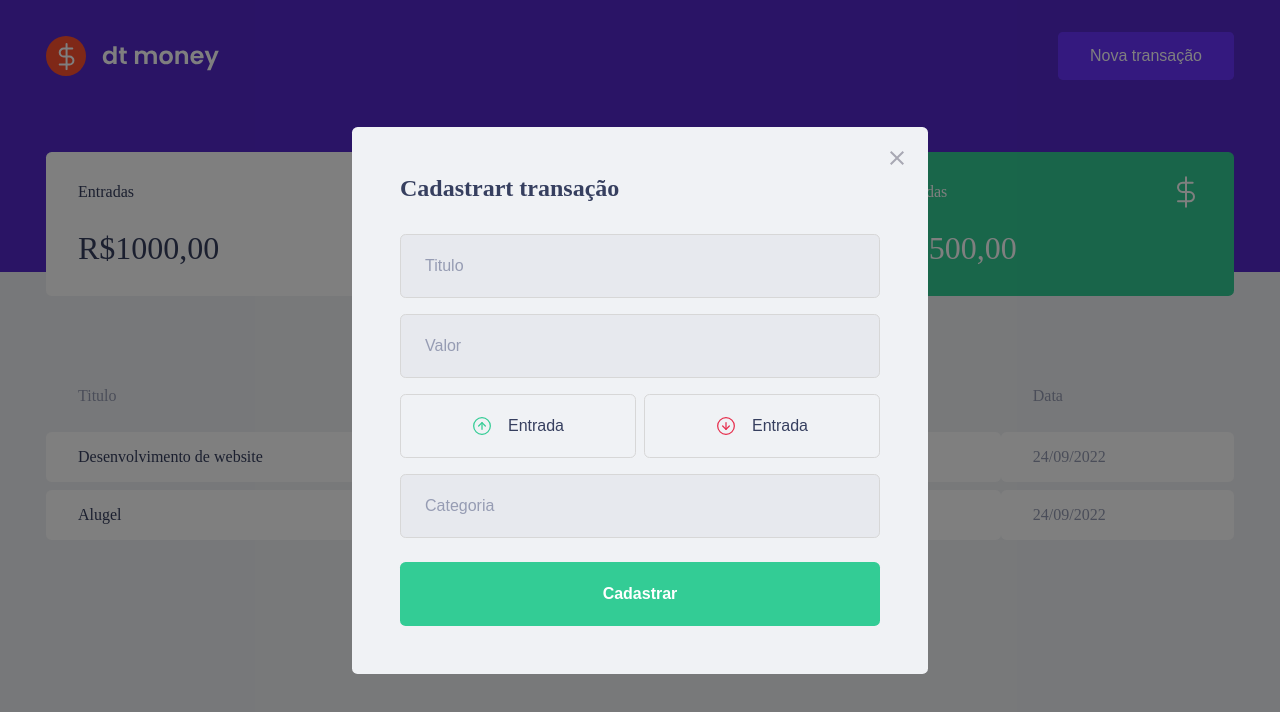
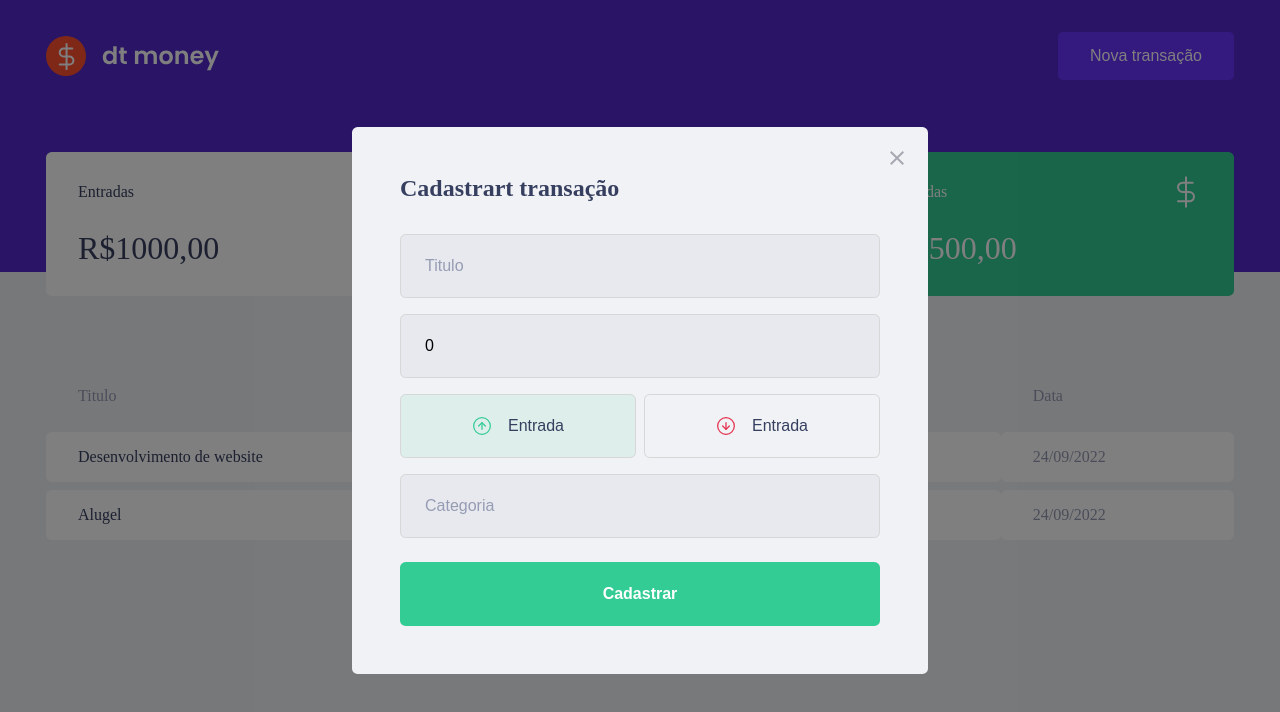
Before and after one commit to GabrielBento299/DtMoney-React, a React (Vite) app: page / in a window 1280 px wide. Both pictures are taken after a click on the button "Nova transação". Shown: the top 712 px of the page. Built offline with nearby package versions, Linux system fonts and the light colour scheme; no server answers; what miragejs would draw is missing.

Commit message:
criado formulario modal

```diff
--- a/src/components/newTransactionModal/index.tsx
+++ b/src/components/newTransactionModal/index.tsx
@@ -1,9 +1,10 @@
-import { Container, TransactionTypeContainer } from './styles';
+import { Container, TransactionTypeContainer, RadioBox } from './styles';
+
+import { FormEvent, useState } from 'react';
 
 import CloseImg from '../../assets/close.svg';
 import IncomeImg from '../../assets/income.svg';
 import OutComeImg from '../../assets/outcome.svg';
-
 
 import Modal from "react-modal";
 Modal.setAppElement("#root");
@@ -14,6 +15,17 @@
 }
 
 const NewTransactionModal = ({isOpen, onRequestClose, }: newTransactionModalProps) => {
+
+  const [type, setType] = useState('deposit');
+
+  const [title, setTitle] = useState('');
+  const [value, setValue] = useState(0);
+  const [category, setCategory] = useState('');
+
+  function handleCreateNewTransaction(e: FormEvent) {
+    e.preventDefault();
+  }
+
   return (
     <div>
       <Modal
@@ -30,32 +42,48 @@
           <img src={CloseImg} alt="Fechar modal" />
         </button>
 
-        <Container>
+        <Container onSubmit={handleCreateNewTransaction}>
           <h2>Cadastrart transação</h2>
 
           <input
             placeholder="Titulo"
+            value={title}
+            onChange={({target}) => setTitle(target.value)}
           />
 
           <input
             type="number"
             placeholder="Valor"
+            value={value}
+            onChange={({target}) => setValue(Number(target.value))}
           />
 
           <TransactionTypeContainer>
-            <button type="button">
+            <RadioBox
+              type="button"
+              onClick={() => setType('deposit')}
+              isActive={type === 'deposit'}
+              activeColor="green"
+            >
               <img src={IncomeImg} alt="Entrada" />
               <span>Entrada</span>
-            </button>
+            </RadioBox>
 
-            <button type="button">
+            <RadioBox
+              type="button"
+              onClick={() => setType('withdraw')}
+              isActive={type === 'withdraw'}
+              activeColor="red"
+            >
               <img src={OutComeImg} alt="Saida" />
               <span>Entrada</span>
-            </button>
+            </RadioBox>
           </TransactionTypeContainer>
 
           <input
             placeholder="Categoria"
+            value={category}
+            onChange={({target}) => setCategory(target.value)}
           />
 
           <button type="submit">
--- a/src/components/newTransactionModal/styles.ts
+++ b/src/components/newTransactionModal/styles.ts
@@ -1,5 +1,5 @@
 import styled from "styled-components";
-import { darken } from 'polished';
+import { darken, transparentize} from 'polished';
 
 export const Container = styled.form`
     h2 {
@@ -54,13 +54,27 @@
     display: grid;
     grid-template-columns: repeat(2, 1fr);
     gap: 0.5rem;
+`;
 
-    button {
+interface RadioBoxProps {
+    isActive: boolean;
+    activeColor: 'green' | 'red';
+}
+
+const colors = {
+    green: '#33CC95',
+    red: '#E52E4D',
+}
+
+export const RadioBox = styled.button<RadioBoxProps>`
         height: 4rem;
-        border: 1px solid #D7D7D7;
+        border: 1px solid #d7d7d7;
         border-radius: 0.35rem;
 
-        background: transparent;
+        background: ${({isActive, activeColor}) => isActive
+        ? transparentize(0.9, colors[activeColor])
+        : 'transparent'
+    };
 
         display: flex;
         align-items: center;
@@ -71,9 +85,6 @@
         &:hover {
         border-color: ${darken(0.1, '#d7d7d7')};
      }
-    }
-
-
 
     img {
         width: 20px;
@@ -86,6 +97,4 @@
         font-size: 1rem;
         color: var(--text-title);
     }
-
-
-`;
+`
```
